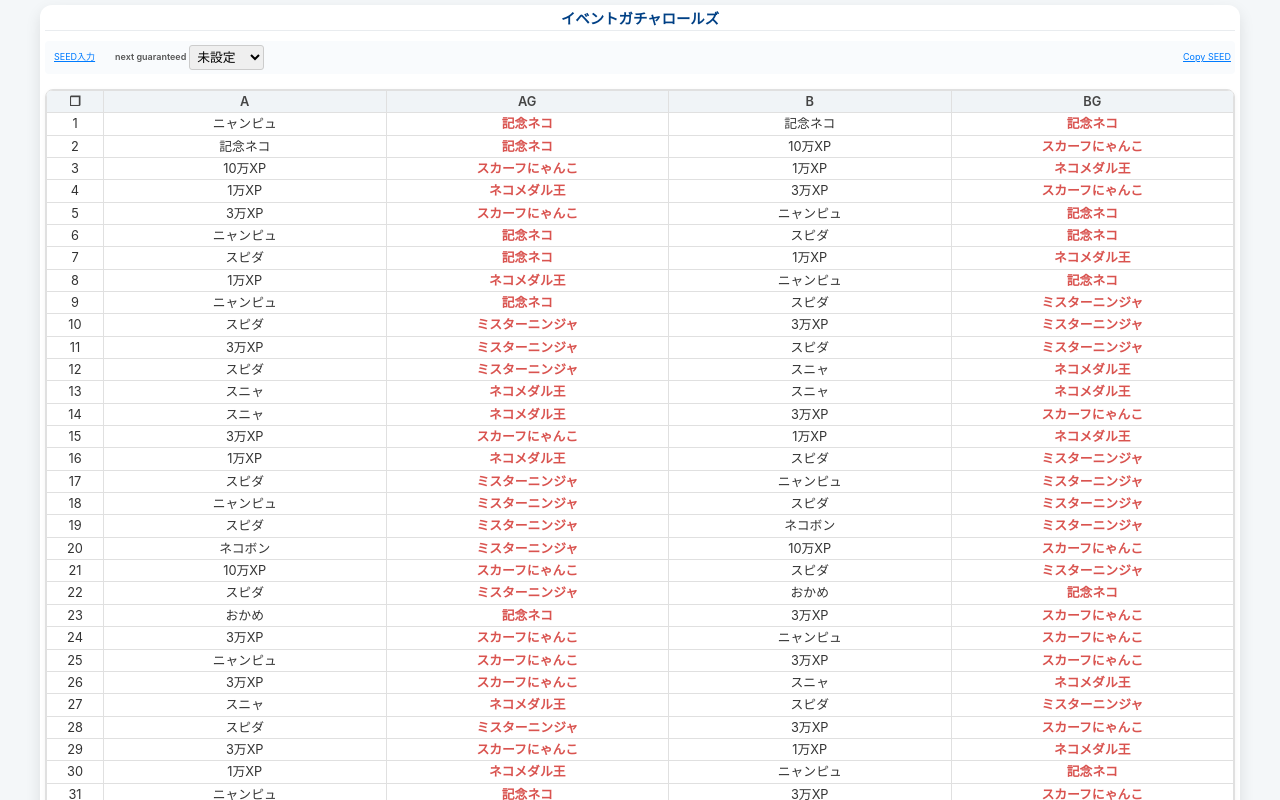
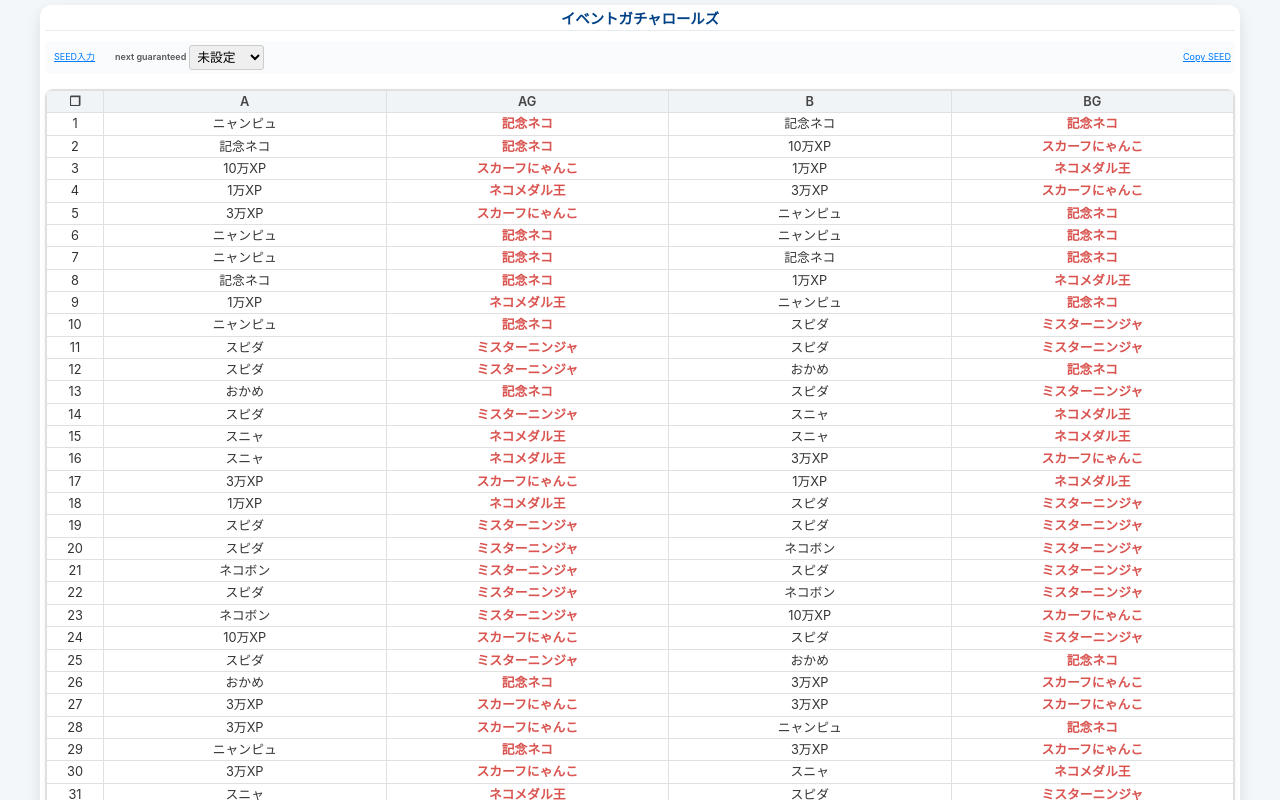
Before and after one commit to tdlstdls/e_rolls, a plain HTML site: page index.html in a window 1280 px wide. Shown: the top 800 px of the page. Drawn offline with Linux system fonts and the light colour scheme.

Commit message:
Add files via upload

```diff
--- a/index.html
+++ b/index.html
@@ -1311,14 +1311,9 @@
 
                 if (itemPoolA && itemPoolA.length > 0) {
                     itemIdA = itemPoolA[sA2 % itemPoolA.length];
-                    if (rarityIdA === 1 && itemPoolA.length >= 2 && lastItemIdA === itemIdA) {
-                        const sA3 = xorshift32(sA2);
-                        const reRollPoolA = itemPoolA.filter(id => id !== itemIdA);
-                        itemIdA = reRollPoolA[sA3 % reRollPoolA.length];
-                        nextSeedA = sA3;
-                    }
+
                 }
-                lastItemIdA = itemIdA;
+
                 if(itemIdA !== -1) itemContentA = itemMaster[itemIdA]?.name || '不明';
 
 
@@ -1358,14 +1353,9 @@
 
                 if (itemPoolB && itemPoolB.length > 0) {
                     itemIdB = itemPoolB[sB2 % itemPoolB.length];
-                    if (rarityIdB === 1 && itemPoolB.length >= 2 && lastItemIdB === itemIdB) {
-                        const sB3 = xorshift32(sB2);
-                        const reRollPoolB = itemPoolB.filter(id => id !== itemIdB);
-                        itemIdB = reRollPoolB[sB3 % reRollPoolB.length];
-                        nextSeedB = sB3;
-                    }
+
                 }
-                lastItemIdB = itemIdB;
+
                 if(itemIdB !== -1) itemContentB = itemMaster[itemIdB]?.name || '不明';
 
                 let guaranteedItemContentB = '';
```
